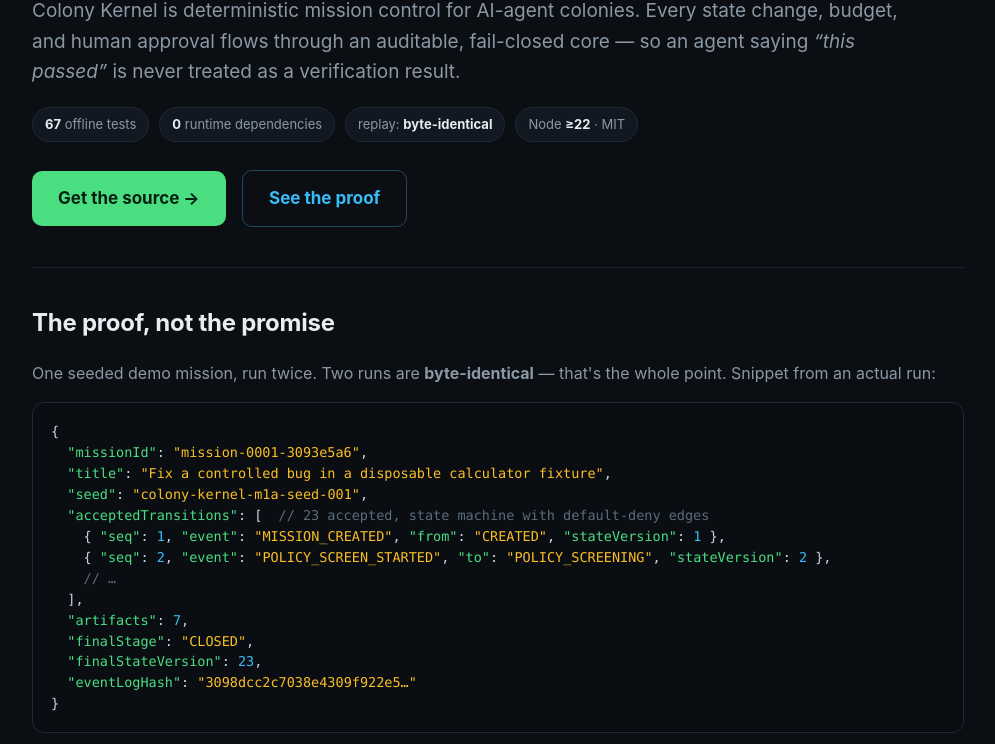
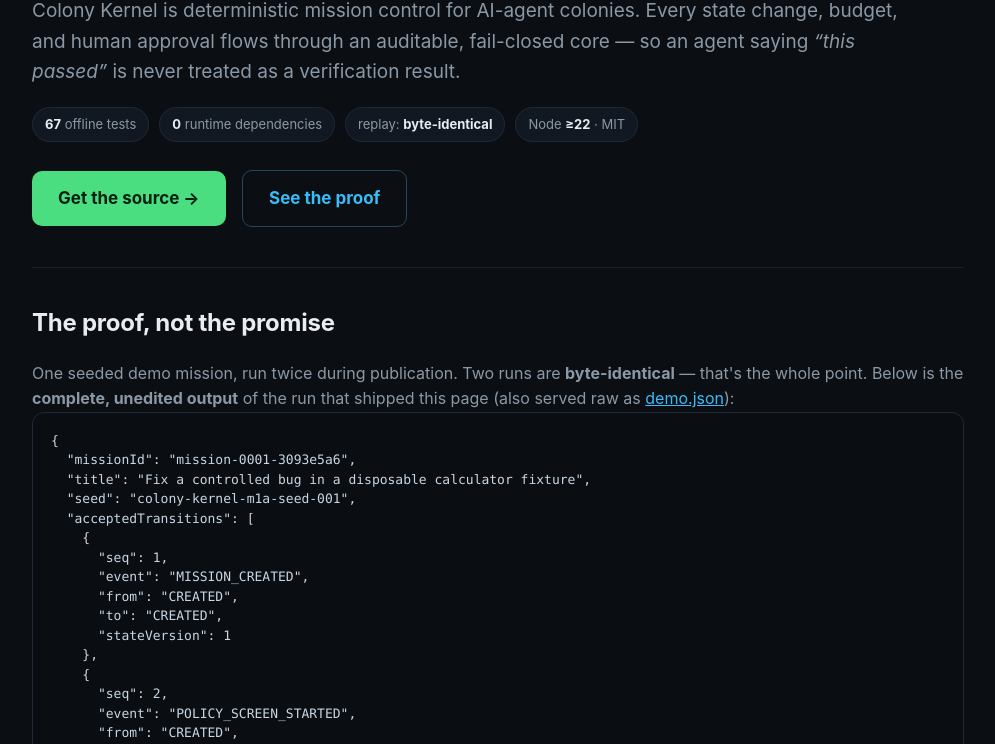
Before and after one commit to faresrafat3/colony-kernel, a plain HTML site: page index.html in a window 1280 px wide. Shown: the part 193-937 px from the top of the page, without its empty margins (142-1137 px from the left). Drawn offline with Linux system fonts and the light colour scheme.

Commit message:
Publish site: demo.json regenerated from a verified tree

```diff
--- /dev/null
+++ b/demo.json
@@ -0,0 +1,220 @@
+{
+  "missionId": "mission-0001-3093e5a6",
+  "title": "Fix a controlled bug in a disposable calculator fixture",
+  "seed": "colony-kernel-m1a-seed-001",
+  "acceptedTransitions": [
+    {
+      "seq": 1,
+      "event": "MISSION_CREATED",
+      "from": "CREATED",
+      "to": "CREATED",
+      "stateVersion": 1
+    },
+    {
+      "seq": 2,
+      "event": "POLICY_SCREEN_STARTED",
+      "from": "CREATED",
+      "to": "POLICY_SCREENING",
+      "stateVersion": 2
+    },
+    {
+      "seq": 3,
+      "event": "POLICY_SCREEN_COMPLETED",
+      "from": "POLICY_SCREENING",
+      "to": "RECONNAISSANCE",
+      "stateVersion": 3
+    },
+    {
+      "seq": 4,
+      "event": "ARTIFACT_FINALIZED",
+      "from": "RECONNAISSANCE",
+      "to": "RECONNAISSANCE",
+      "stateVersion": 4
+    },
+    {
+      "seq": 5,
+      "event": "RECON_COMPLETED",
+      "from": "RECONNAISSANCE",
+      "to": "PLANNING",
+      "stateVersion": 5
+    },
+    {
+      "seq": 6,
+      "event": "ARTIFACT_FINALIZED",
+      "from": "PLANNING",
+      "to": "PLANNING",
+      "stateVersion": 6
+    },
+    {
+      "seq": 7,
+      "event": "PLAN_PROPOSED",
+      "from": "PLANNING",
+      "to": "CHALLENGE",
+      "stateVersion": 7
+    },
+    {
+      "seq": 8,
+      "event": "ARTIFACT_FINALIZED",
+      "from": "CHALLENGE",
+      "to": "CHALLENGE",
+      "stateVersion": 8
+    },
+    {
+      "seq": 9,
+      "event": "PLAN_CHALLENGED",
+      "from": "CHALLENGE",
+      "to": "AWAITING_PLAN_APPROVAL",
+      "stateVersion": 9
+    },
+    {
+      "seq": 10,
+      "event": "APPROVAL_REQUESTED",
+      "from": "AWAITING_PLAN_APPROVAL",
+      "to": "AWAITING_PLAN_APPROVAL",
+      "stateVersion": 10
+    },
+    {
+      "seq": 11,
+      "event": "APPROVAL_RECORDED",
+      "from": "AWAITING_PLAN_APPROVAL",
+      "to": "IMPLEMENTATION",
+      "stateVersion": 11
+    },
+    {
+      "seq": 12,
+      "event": "ARTIFACT_FINALIZED",
+      "from": "IMPLEMENTATION",
+      "to": "IMPLEMENTATION",
+      "stateVersion": 12
+    },
+    {
+      "seq": 13,
+      "event": "ARTIFACT_FINALIZED",
+      "from": "IMPLEMENTATION",
+      "to": "IMPLEMENTATION",
+      "stateVersion": 13
+    },
+    {
+      "seq": 14,
+      "event": "IMPLEMENTATION_COMPLETED",
+      "from": "IMPLEMENTATION",
+      "to": "VERIFICATION",
+      "stateVersion": 14
+    },
+    {
+      "seq": 15,
+      "event": "VERIFICATION_COMPLETED",
+      "from": "VERIFICATION",
+      "to": "TECHNICAL_REVIEW",
+      "stateVersion": 15
+    },
+    {
+      "seq": 16,
+      "event": "ARTIFACT_FINALIZED",
+      "from": "TECHNICAL_REVIEW",
+      "to": "TECHNICAL_REVIEW",
+      "stateVersion": 16
+    },
+    {
+      "seq": 17,
+      "event": "TECHNICAL_REVIEW_COMPLETED",
+      "from": "TECHNICAL_REVIEW",
+      "to": "DOCUMENTATION",
+      "stateVersion": 17
+    },
+    {
+      "seq": 18,
+      "event": "ARTIFACT_FINALIZED",
+      "from": "DOCUMENTATION",
+      "to": "DOCUMENTATION",
+      "stateVersion": 18
+    },
+    {
+      "seq": 19,
+      "event": "DOCUMENTATION_COMPLETED",
+      "from": "DOCUMENTATION",
+      "to": "FINAL_POLICY_GATE",
+      "stateVersion": 19
+    },
+    {
+      "seq": 20,
+      "event": "FINAL_GATE_COMPLETED",
+      "from": "FINAL_POLICY_GATE",
+      "to": "AWAITING_PUBLISH_APPROVAL",
+      "stateVersion": 20
+    },
+    {
+      "seq": 21,
+      "event": "APPROVAL_REQUESTED",
+      "from": "AWAITING_PUBLISH_APPROVAL",
+      "to": "AWAITING_PUBLISH_APPROVAL",
+      "stateVersion": 21
+    },
+    {
+      "seq": 22,
+      "event": "APPROVAL_RECORDED",
+      "from": "AWAITING_PUBLISH_APPROVAL",
+      "to": "READY_TO_PUBLISH",
+      "stateVersion": 22
+    },
+    {
+      "seq": 23,
+      "event": "MISSION_CLOSED",
+      "from": "READY_TO_PUBLISH",
+      "to": "CLOSED",
+      "stateVersion": 23
+    }
+  ],
+  "artifacts": [
+    {
+      "artifactId": "artifact-0001-2cd6a282",
+      "artifactType": "recon_brief",
+      "contentSha256": "938c60ad753b78bc310f3dc2c7060245ec23b4cf1a51455fea29fa2861a710f3"
+    },
+    {
+      "artifactId": "artifact-0002-c56ee72a",
+      "artifactType": "plan",
+      "contentSha256": "477932921c340e0ccf5bd8f67e999e48438b2effa33f1d7b5fb5775bbc9fdb42"
+    },
+    {
+      "artifactId": "artifact-0003-34ac1e6f",
+      "artifactType": "plan_challenge",
+      "contentSha256": "7acc74c1c997e1984c0f009be33ce5552cf37269493b757a76f12c23b5c0c87e"
+    },
+    {
+      "artifactId": "artifact-0004-c49be61a",
+      "artifactType": "implementation_candidate",
+      "contentSha256": "289928de82ff6f2cbc0a875fcae2e4625c268ce84d32aacb35712b314fcad16c"
+    },
+    {
+      "artifactId": "artifact-0005-83bcbfe6",
+      "artifactType": "verification_report",
+      "contentSha256": "778d6f6ebacfbce3ddb11eb69806852ad8c053f2489b256dce853f21b96f091d"
+    },
+    {
+      "artifactId": "artifact-0006-305ca33b",
+      "artifactType": "technical_review",
+      "contentSha256": "1786b306f5f0a2d82be63b261eefb1c623cbd4dc88c1433153db2bc946532d29"
+    },
+    {
+      "artifactId": "artifact-0007-fe62cf58",
+      "artifactType": "documentation_bundle",
+      "contentSha256": "47933c7ae0ef6dfbdd3ddb9e828edab1c3c8c9de33b523e4b8cc64999f36c998"
+    }
+  ],
+  "approvalSubjectHashes": [
+    {
+      "purpose": "PLAN_APPROVAL",
+      "approvalSubjectHash": "dffee6eae4ea68a4f05313b47ce45aa15c25a1fa16fbad8d140333653a48f357",
+      "decision": "APPROVED"
+    },
+    {
+      "purpose": "PACKAGE_APPROVAL",
+      "approvalSubjectHash": "911a0a80330deed7fd1d7bf52b828fe064535d02397cf5ff64a6ea98517d9f67",
+      "decision": "APPROVED"
+    }
+  ],
+  "finalStage": "CLOSED",
+  "finalStateVersion": 23,
+  "eventLogHash": "3098dcc2c7038e4309f922e5eeea75acfb2efdcdd6658bf79d703f41a39901a1"
+}
--- a/index.html
+++ b/index.html
@@ -6,7 +6,7 @@
 <title>Colony Kernel — Models propose. Only the kernel commits.</title>
 <meta name="description" content="Deterministic mission control for AI agent colonies: 67 offline tests, zero runtime dependencies, byte-identical replay. Your agents can't lie about passing QA.">
 <style>
-  :root { --bg:#0b0f14; --panel:#121821; --ink:#e8edf2; --dim:#8b98a5; --acc:#4ade80; --acc2:#38bdf8; --warn:#f87171; }
+  :root { --bg:#0b0f14; --panel:#121821; --ink:#e8edf2; --dim:#8b98a5; --acc:#4ade80; --acc2:#38bdf8; }
   * { box-sizing:border-box; margin:0; padding:0 }
   body { background:var(--bg); color:var(--ink); font:16px/1.6 -apple-system,"Segoe UI",Roboto,sans-serif; }
   .wrap { max-width:980px; margin:0 auto; padding:0 24px }
@@ -25,8 +25,7 @@
   .card { background:var(--panel); border:1px solid #1f2937; border-radius:12px; padding:20px }
   .card h3 { font-size:16px; margin-bottom:8px; color:var(--acc2) }
   .card p { color:var(--dim); font-size:14.5px }
-  pre { background:#0a0e13; border:1px solid #1f2937; border-radius:12px; padding:18px; overflow-x:auto; font:13.5px/1.55 ui-monospace,Menlo,Consolas,monospace; color:#c9d6e2 }
-  pre .k { color:var(--acc) } pre .s { color:#fbbf24 } pre .c { color:#5b6b7b } pre .n { color:var(--acc2) }
+  pre { background:#0a0e13; border:1px solid #1f2937; border-radius:12px; padding:18px; overflow-x:auto; font:13px/1.5 ui-monospace,Menlo,Consolas,monospace; color:#c9d6e2; white-space:pre }
   .verify { color:var(--acc); font-weight:600 }
   .audit { background:linear-gradient(180deg,#121821,#0e141c); border:1px solid #22405a; border-radius:16px; padding:28px; margin:8px 0 40px }
   .audit h2 { margin-bottom:10px }
@@ -54,27 +53,15 @@
 
 <section id="proof">
   <h2>The proof, not the promise</h2>
-  <p style="color:var(--dim);margin-bottom:16px">One seeded demo mission, run twice. Two runs are <b>byte-identical</b> — that's the whole point. Snippet from an actual run:</p>
-<pre>{
-  <span class="k">"missionId"</span>: <span class="s">"mission-0001-3093e5a6"</span>,
-  <span class="k">"title"</span>: <span class="s">"Fix a controlled bug in a disposable calculator fixture"</span>,
-  <span class="k">"seed"</span>: <span class="s">"colony-kernel-m1a-seed-001"</span>,
-  <span class="k">"acceptedTransitions"</span>: [  <span class="c">// 23 accepted, state machine with default-deny edges</span>
-    { <span class="k">"seq"</span>: <span class="n">1</span>, <span class="k">"event"</span>: <span class="s">"MISSION_CREATED"</span>, <span class="k">"from"</span>: <span class="s">"CREATED"</span>, <span class="k">"stateVersion"</span>: <span class="n">1</span> },
-    { <span class="k">"seq"</span>: <span class="n">2</span>, <span class="k">"event"</span>: <span class="s">"POLICY_SCREEN_STARTED"</span>, <span class="k">"to"</span>: <span class="s">"POLICY_SCREENING"</span>, <span class="k">"stateVersion"</span>: <span class="n">2</span> },
-    <span class="c">// …</span>
-  ],
-  <span class="k">"artifacts"</span>: <span class="n">7</span>,
-  <span class="k">"finalStage"</span>: <span class="s">"CLOSED"</span>,
-  <span class="k">"finalStateVersion"</span>: <span class="n">23</span>,
-  <span class="k">"eventLogHash"</span>: <span class="s">"3098dcc2c7038e4309f922e5…"</span>
-}</pre>
-  <p style="color:var(--dim);margin-top:14px">Run it yourself, offline, in seconds:</p>
-<pre><span class="k">git</span> clone https://github.com/faresrafat3/colony-kernel && <span class="k">cd</span> colony-kernel
-<span class="k">npm</span> install
-<span class="verify">npm run verify</span>   <span class="c"># typecheck + lint + 67 tests, all offline</span>
-<span class="k">npm</span> run demo <span class="k">></span> a.json; <span class="k">npm</span> run demo <span class="k">></span> b.json
-<span class="k">diff</span> a.json b.json   <span class="c"># empty — byte-identical replay</span></pre>
+  <p style="color:var(--dim)">One seeded demo mission, run twice during publication. Two runs are <b>byte-identical</b> — that's the whole point. Below is the <b>complete, unedited output</b> of the run that shipped this page (also served raw as <a href="demo.json" style="color:var(--acc2)">demo.json</a>):</p>
+  <pre id="demo">loading demo.json …</pre>
+  <noscript><p style="color:var(--dim)">JavaScript is off — read the full run at <a href="demo.json" style="color:var(--acc2)">demo.json</a>.</p></noscript>
+  <p style="color:var(--dim);margin-top:14px">Reproduce it yourself, offline, in seconds:</p>
+<pre>git clone https://github.com/faresrafat3/colony-kernel &amp;&amp; cd colony-kernel
+npm install
+<span class="verify">npm run verify</span>   # typecheck + lint + 67 tests + demo twice, byte-identical
+npm run demo &gt; a.json; npm run demo &gt; b.json
+diff a.json b.json   # empty — byte-identical replay</pre>
 </section>
 
 <section>
@@ -109,5 +96,11 @@
 </footer>
 
 </div>
+<script>
+fetch('demo.json')
+  .then(r => { if (!r.ok) throw new Error(r.status); return r.text(); })
+  .then(t => { document.getElementById('demo').textContent = t; })
+  .catch(e => { document.getElementById('demo').textContent = 'failed to load demo.json (' + e.message + ') — fetch it directly.'; });
+</script>
 </body>
 </html>
```
